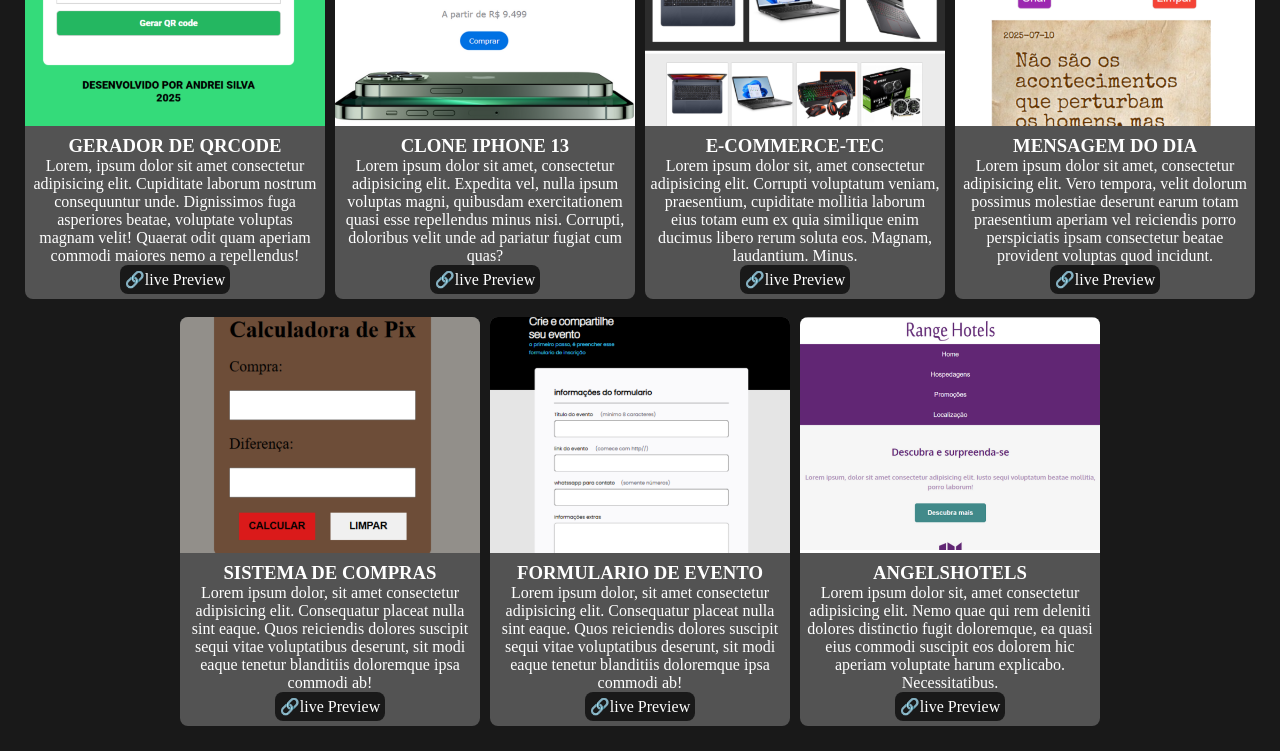
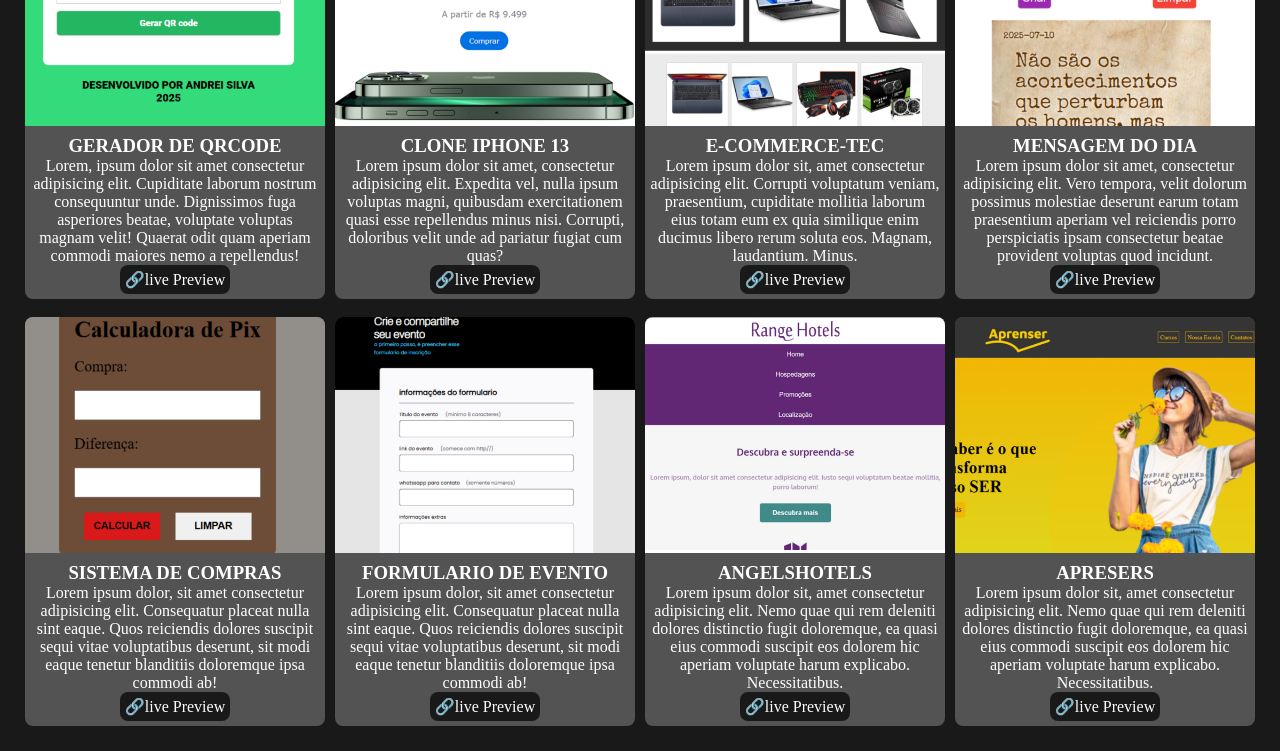
Before and after one commit to Andreisilva-dev/portfolio-Andrei-Dev, a plain HTML site: page index.html in a window 1280 px wide. Shown: the part 872-1623 px from the top of the page. Drawn offline with Linux system fonts and the light colour scheme.

Commit message:
site apreser adicionado

```diff
--- a/index.html
+++ b/index.html
@@ -154,6 +154,17 @@
                     </div>
                 </article>
             </div>
+
+            <div class="card">
+                <img src="imagens/apreser.png" alt="foto-card">
+                <article>
+                    <h3>apresers</h3>
+                    <p>Lorem ipsum dolor sit, amet consectetur adipisicing elit. Nemo quae qui rem deleniti dolores distinctio fugit doloremque, ea quasi eius commodi suscipit eos dolorem hic aperiam voluptate harum explicabo. Necessitatibus.</p>
+                    <div class="links-card">
+                        <p>🔗<a href="https://andreisilva-dev.github.io/web-site_aprenser/" target="_blank">live Preview</a></p>
+                    </div>
+                </article>
+            </div>
         </div>
       </section>
     </main>
```
Also changed, not shown: imagens/apreser.png (added).
